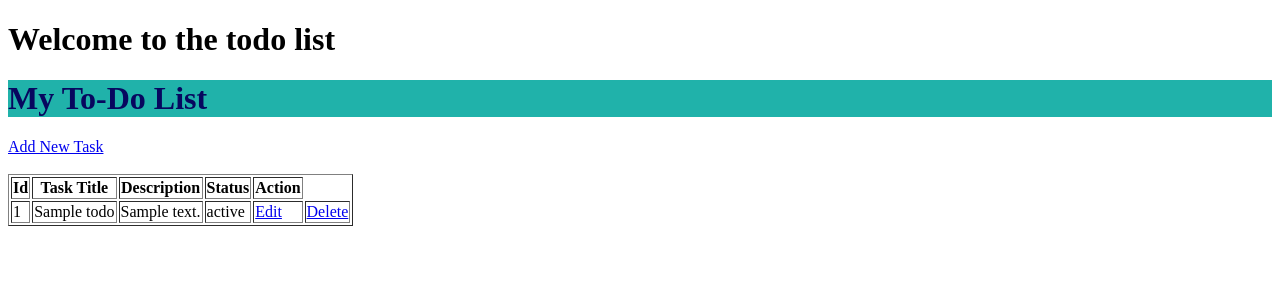
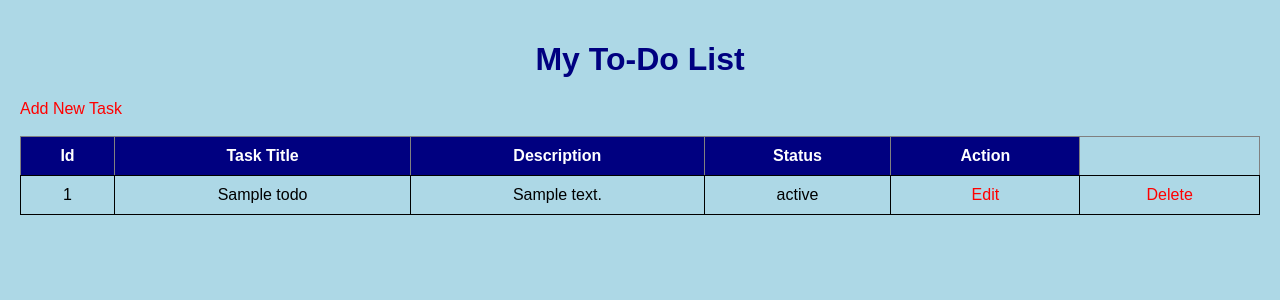
Before and after one commit to Lokitha10/django-todo-list, a Django app: page / in a window 1280 px wide. Shown: the top 300 px of the page. Run offline with Django 5.2, Linux system fonts and the light colour scheme; tables that the repository leaves empty hold one stand-in row (values such as "Sample post").

Commit message:
Updated Django To-Do List Project

```diff
--- /dev/null
+++ b/todo_app/static/style.css
@@ -0,0 +1,52 @@
+body{
+    background-color: lightblue;
+    font-family: Arial, sans-serif;
+    margin: 0;
+    padding: 20px;
+}
+
+h1{
+    color: navy;
+    text-align: center;
+}
+
+a{
+    text-decoration: none;
+    color: red;
+}
+
+#tabl{
+    width: 100%;
+    border-collapse: collapse;
+}
+
+#tabl th{
+    background-color: navy;
+    color: white;
+    padding: 10px;
+}
+
+#tabl td{
+    padding: 10px;
+    text-align: center;
+    border: 1px solid black;
+}
+
+#form1{
+    width: 400px;
+    margin: 50px auto;
+    background-color: lightgoldenrodyellow;
+    padding: 20px;
+    border: 2px solid black;
+    border-radius: 10px;
+
+}
+#edit1{
+    width: 400px;
+    margin: 50px auto;
+    background-color: lightgoldenrodyellow;
+    padding: 20px;
+    border: 2px solid black;
+    border-radius: 10px;
+
+}
--- a/todo_app/templates/index.html
+++ b/todo_app/templates/index.html
@@ -1,17 +1,16 @@
 <!DOCTYPE html>
 <html lang="en">
 <head>
-    <meta charset="UTF-8">
-    <meta name="viewport" content="width=device-width, initial-scale=1.0">
     <title>Document</title>
+    {% load static %}
+    <link rel="stylesheet" href="{% static 'style.css' %}">
 </head>
-<body>
-    <h1 style="color:black; text-align: left;">Welcome to the todo list</h1>
-    <h1 style="color:rgb(7, 7, 95);background-color:lightseagreen;">My To-Do List</h1>
-    <a href="/addtask/">Add New Task</a><br>
+<body id="body">
+    <h1>My To-Do List</h1>
+    <a href="/addtask/" style="color:red">Add New Task</a><br>
     <br>
 </body>
-<table border="1">
+<table border="1" id="tabl">
         <tr>
             <th>Id</th>
             <th>Task Title</th>
--- a/todo_app/views.py
+++ b/todo_app/views.py
@@ -46,3 +46,6 @@ def update_todo(request, id):
 
         todo.save()
         return redirect("home")
+
+def cancel_todo(request):
+    return redirect("home")
--- a/todo_project/settings.py
+++ b/todo_project/settings.py
@@ -122,6 +122,9 @@ USE_TZ = True
 # https://docs.djangoproject.com/en/5.2/howto/static-files/
 
 STATIC_URL = 'static/'
+STATICFILES_DIRS = [
+    BASE_DIR / 'static',
+]
 
 # Default primary key field type
 # https://docs.djangoproject.com/en/5.2/ref/settings/#default-auto-field
--- a/todo_project/urls.py
+++ b/todo_project/urls.py
@@ -26,4 +26,5 @@ urlpatterns = [
     path('edit_todo/<int:id>/',views.edit_todo,name='edit_todo'),
     path('delete_todo/<int:id>/',views.delete_todo,name='delete_todo'),
     path('update_todo/<int:id>/',views.update_todo,name='update_todo'),
+    path('cancel_todo/<int:id>/',views.cancel_todo,name='cancel_todo'),
 ]
```
Also changed, not shown: todo_app/templates/addtask.html (+9 -5 lines), todo_app/templates/edit.html (+8 -4 lines).
